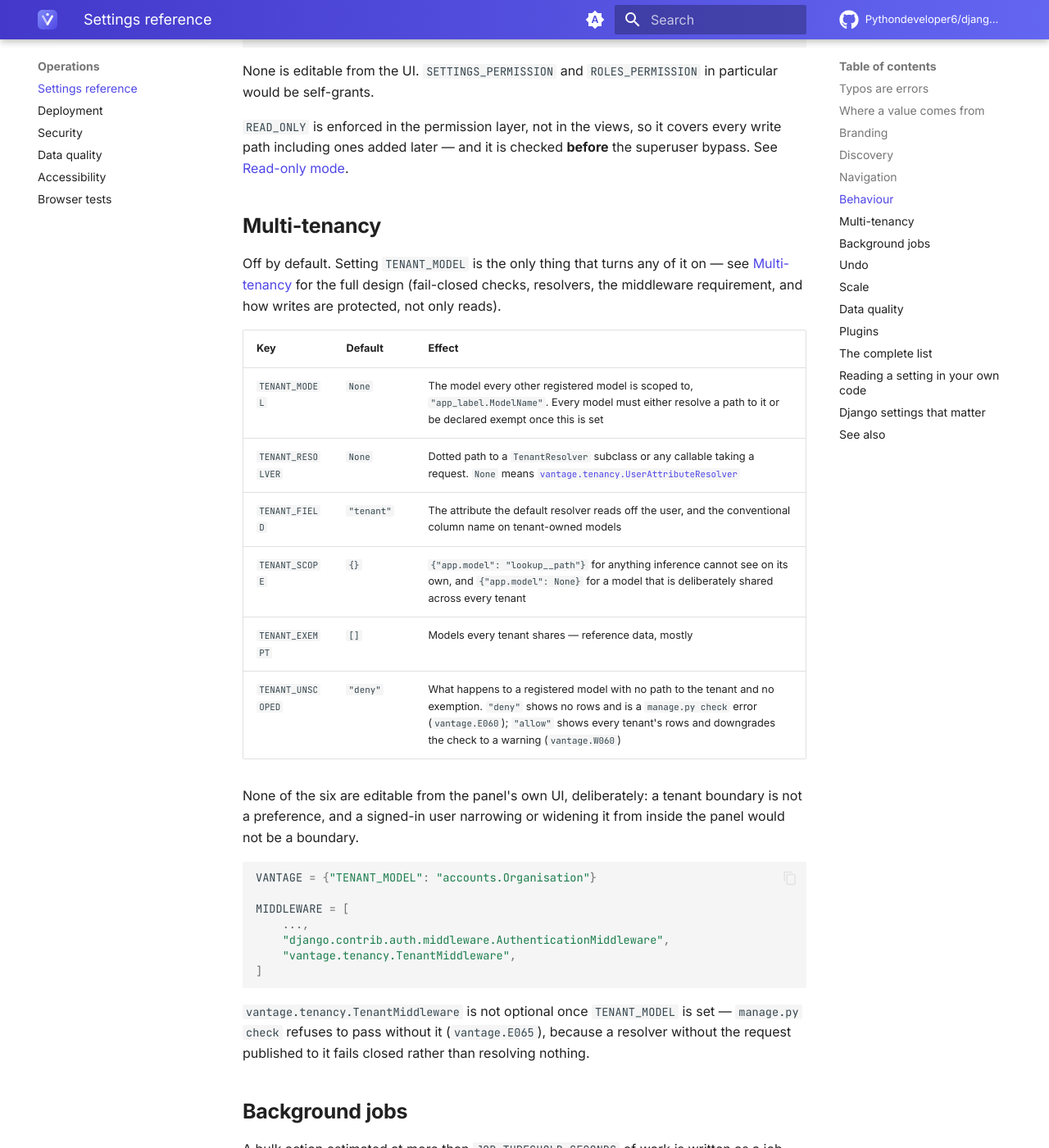
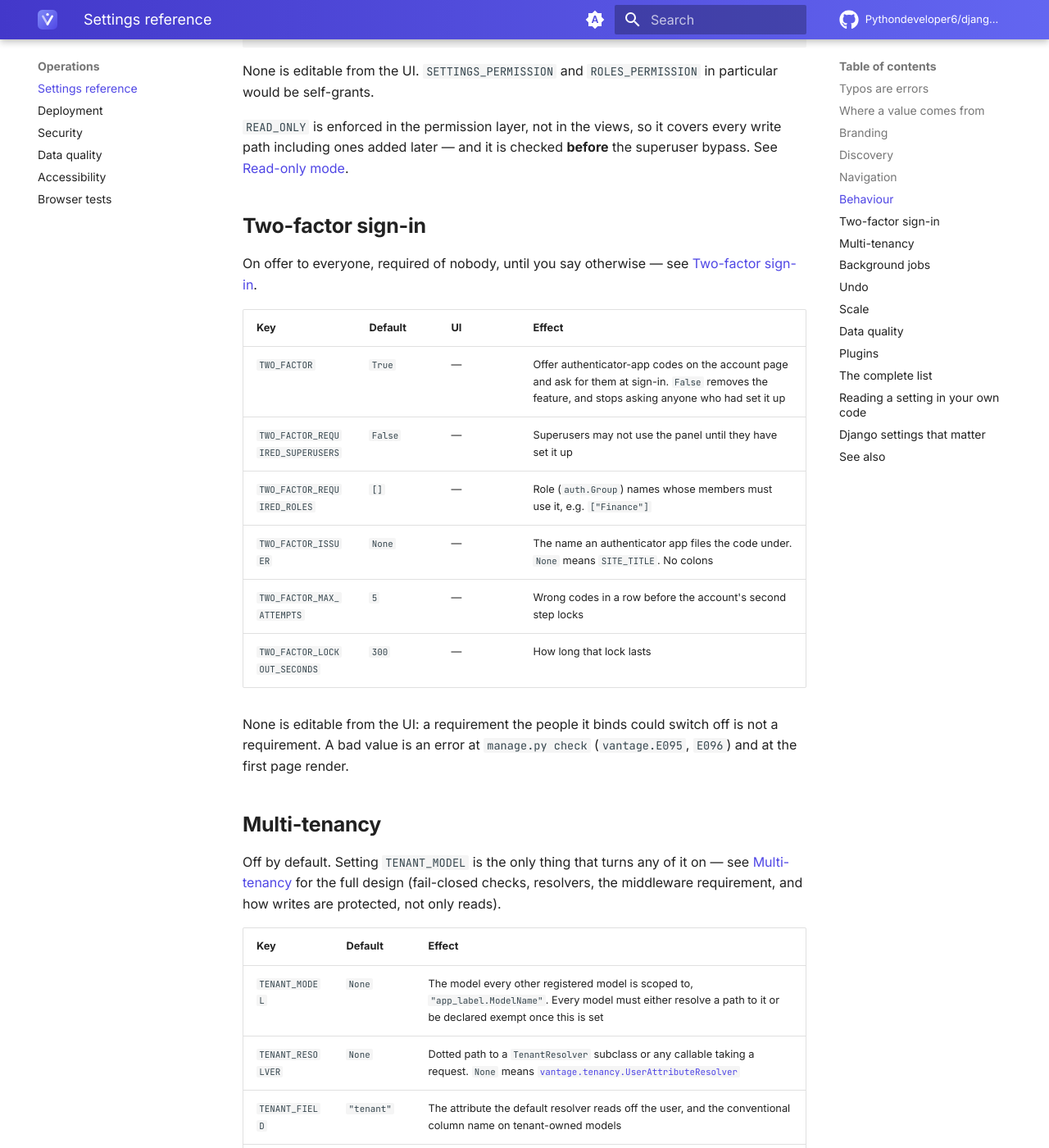
Before and after one commit to Pythondeveloper6/django-vantage, an MkDocs documentation site: the page built from docs/settings.md, in a window 1280 px wide and 1400 px high, scrolled down 5884 px. Shown: the whole window at 82% size. Built offline with MkDocs 1.6.1 and Material for MkDocs 9.7.7, drawn with Linux system fonts in a browser that asks for light colours; comment, search, counter and statistics services are not loaded; some of the changed text lies outside the part shown.

Commit message:
Docs: two-factor sign-in page and settings

```diff
--- a/docs/settings.md
+++ b/docs/settings.md
@@ -209,6 +209,24 @@ particular would be self-grants.
 write path including ones added later — and it is checked **before** the superuser
 bypass. See [Read-only mode](permissions.md#read-only-mode).
 
+## Two-factor sign-in
+
+On offer to everyone, required of nobody, until you say otherwise — see
+[Two-factor sign-in](two-factor.md).
+
+| Key | Default | UI | Effect |
+|---|---|---|---|
+| `TWO_FACTOR` | `True` | — | Offer authenticator-app codes on the account page and ask for them at sign-in. `False` removes the feature, and stops asking anyone who had set it up |
+| `TWO_FACTOR_REQUIRED_SUPERUSERS` | `False` | — | Superusers may not use the panel until they have set it up |
+| `TWO_FACTOR_REQUIRED_ROLES` | `[]` | — | Role (`auth.Group`) names whose members must use it, e.g. `["Finance"]` |
+| `TWO_FACTOR_ISSUER` | `None` | — | The name an authenticator app files the code under. `None` means `SITE_TITLE`. No colons |
+| `TWO_FACTOR_MAX_ATTEMPTS` | `5` | — | Wrong codes in a row before the account's second step locks |
+| `TWO_FACTOR_LOCKOUT_SECONDS` | `300` | — | How long that lock lasts |
+
+None is editable from the UI: a requirement the people it binds could switch off is not
+a requirement. A bad value is an error at `manage.py check` (`vantage.E095`, `E096`) and
+at the first page render.
+
 ## Multi-tenancy
 
 Off by default. Setting `TENANT_MODEL` is the only thing that turns any of it on — see
@@ -328,6 +346,9 @@ LOGIN_THROTTLE_CACHE  LOGIN_THROTTLE_IP_HEADER
 RATE_LIMIT  RATE_LIMIT_CACHE  RATE_LIMITS  UPLOAD_MAX_BYTES
 IMPORT_MAX_BYTES  IMPORT_MAX_ROWS
 
+TWO_FACTOR  TWO_FACTOR_REQUIRED_SUPERUSERS  TWO_FACTOR_REQUIRED_ROLES
+TWO_FACTOR_ISSUER  TWO_FACTOR_MAX_ATTEMPTS  TWO_FACTOR_LOCKOUT_SECONDS
+
 TENANT_MODEL  TENANT_RESOLVER  TENANT_FIELD
 TENANT_SCOPE  TENANT_EXEMPT  TENANT_UNSCOPED
 
--- a/mkdocs.yml
+++ b/mkdocs.yml
@@ -120,6 +120,7 @@ nav:
   - Platform:
       - Permissions: permissions.md
       - Roles: roles.md
+      - Two-factor sign-in: two-factor.md
       - Sensitive fields: sensitive-fields.md
       - The JSON API: api.md
       - Multi-tenancy: tenancy.md
```
Also changed, not shown: docs/security.md (+1 -0 lines), docs/two-factor.md (added, +159 -0 lines).
